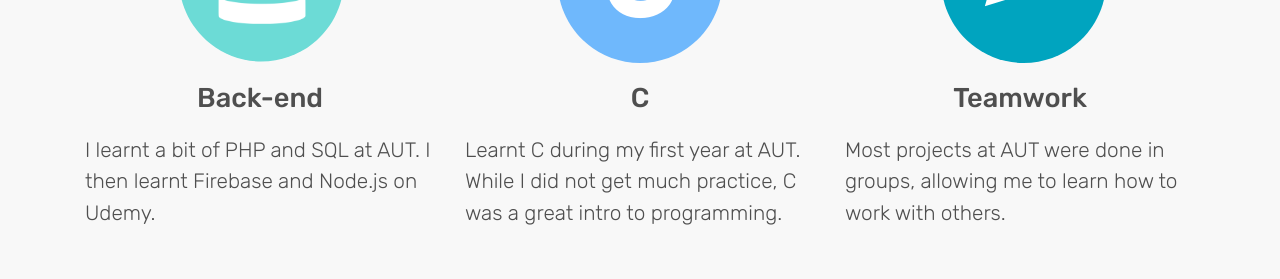
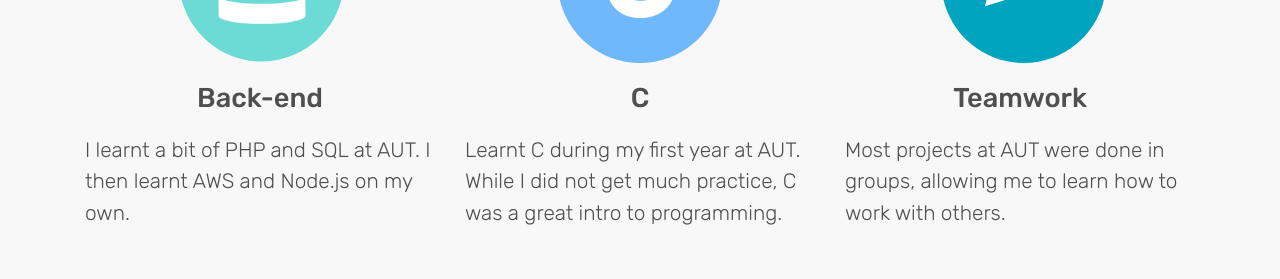
Before and after one commit to khoapham14/my_portfolio, a React (Create React App) app: page / in a window 1280 px wide. Shown: the part 1480-1759 px from the top of the page. Built offline with nearby package versions, Linux system fonts and the light colour scheme.

Commit message:
Minor changes to wording of skills section

```diff
--- a/src/App.js
+++ b/src/App.js
@@ -254,7 +254,7 @@ class App extends React.Component {
 
                   <p id="skill_name"> Back-end</p>
                   <p id="skill_desc"> I learnt a bit of PHP and SQL at AUT.
-                    I then learnt Firebase and Node.js on Udemy.  </p>
+                    I then learnt AWS and Node.js on my own.  </p>
                 </Col>
                 <Col xs={6} md={6}>
                   <img
@@ -572,7 +572,7 @@ class App extends React.Component {
 
                   <p id="skill_name"> Back-end</p>
                   <p id="skill_desc"> I learnt a bit of PHP and SQL at AUT.
-                  I then learnt Firebase and Node.js on Udemy.  </p>
+                  I then learnt AWS and Node.js on my own.  </p>
                 </Col>
                 <Col xs={4} md={4}>
                   <img
@@ -876,7 +876,7 @@ class App extends React.Component {
 
                   <p id="skill_name"> Back-end</p>
                   <p id="skill_desc"> I learnt a bit of PHP and SQL at AUT.
-                  I then learnt Firebase and Node.js on Udemy.  </p>
+                  I then learnt AWS and Node.js on my own.  </p>
 
                 </Col>
                 <Col xd={4} md={4}>
```
